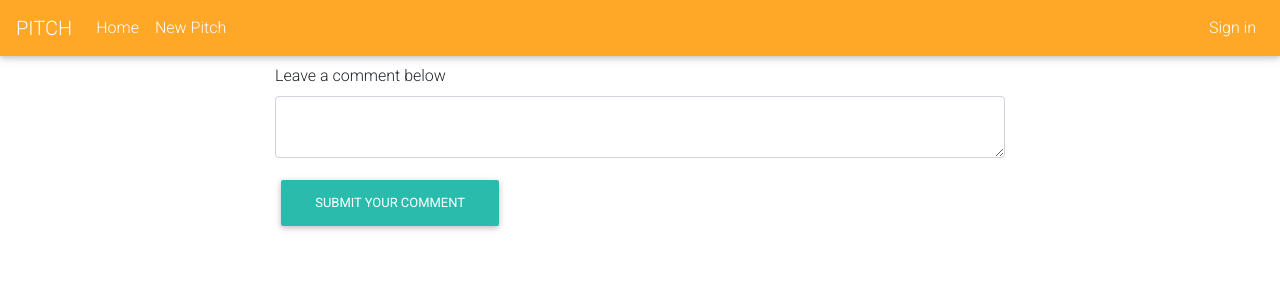
After one commit to derrokip34/Pitch, a Flask app: template app/templates/comment.html in a window 1280 px wide. The commit adds this page. Shown: the top 300 px of the page. Run offline with Flask 2, Linux system fonts and the light colour scheme; the template is opened without the code that fills it: values that come from a table or form of the project are taken from there, others are empty; some libraries are stand-ins or nearby versions.

Commit message:
add a comment form

```diff
--- a/app/main/forms.py
+++ b/app/main/forms.py
@@ -11,3 +11,7 @@ class PitchForm(FlaskForm):
 class UpdateForm(FlaskForm):
     bio = TextAreaField('Tell us something about you',validators=[Required()])
     submit = SubmitField('Update bio')
+
+class CommentForm(FlaskForm):
+    comments = TextAreaField('Leave a comment below',validators=[Required()])
+    submit = SubmitField('Submit your comment')
--- a/app/models.py
+++ b/app/models.py
@@ -63,7 +63,7 @@ class Pitch(db.Model):
         return pitch
 
     def __repr__(self):
-        return f'Pitch {self.title}'
+        return f'Pitch {self.pitch_title}'
 
 class Comments(db.Model):
     __tablename__='comments'
--- /dev/null
+++ b/app/templates/comment.html
@@ -0,0 +1,15 @@
+{% extends 'base.html' %}
+{% import 'bootstrap/wtf.html' as wtf %}
+
+{% block content %}
+
+<div class="container">
+    <div class="row">
+        <div class="col-md-2"></div>
+        <div class="col-md-8">
+            {{wtf.quick_form(comment_form)}}
+        </div>
+    </div>
+</div>
+
+{% endblock %}
--- a/app/templates/pitch.html
+++ b/app/templates/pitch.html
@@ -9,10 +9,12 @@
                 <div class="view view-cascade gradient-card-header blue-gradient">
                   <h2 class="card-header-title mb-3 text-center">{{pitch.pitch_title|capitalize}}</h2>
                   <p class="card-header-subtitle mb-0 text-center">Category: {{pitch.category|capitalize}}</p>
+                  <hr>
                 </div>
                 <div class="card-body card-body-cascade text-center">
                   <p class="card-text">{{pitch.pitch_content}}</p>
                   <hr>
+                  <a href="/pitch/{{pitch.id}}/comment">Comment</a>
                 </div>
               </div>
         </div>
```
Also changed, not shown: app/main/views.py (+18 -2 lines).
